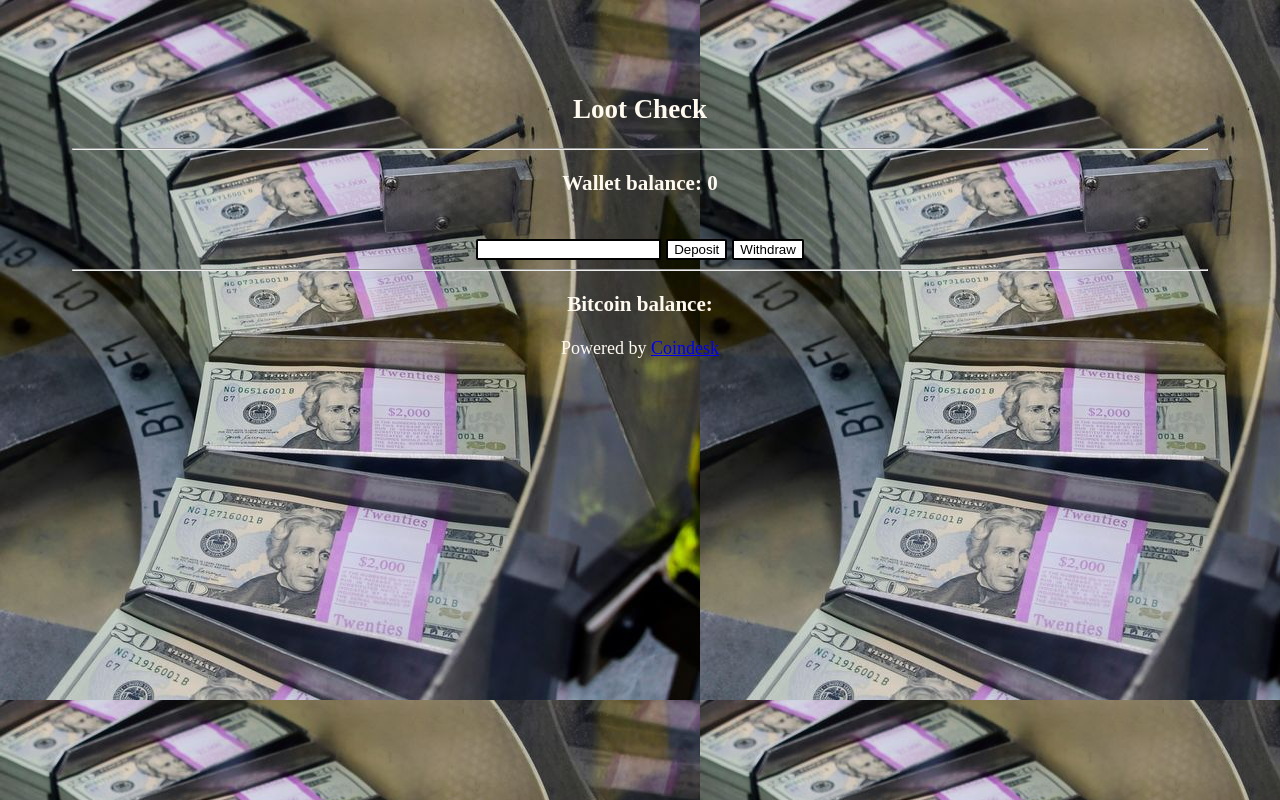
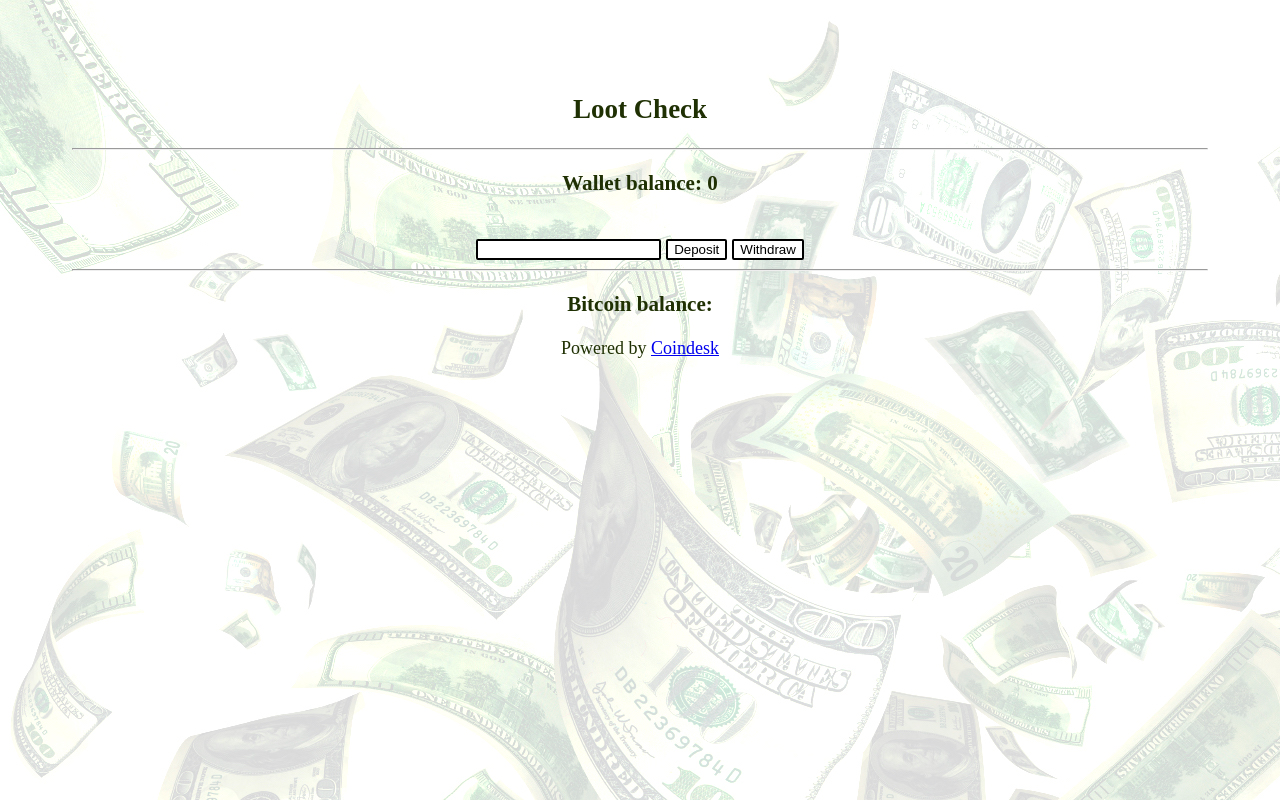
Before and after one commit to fredWills224/loot-check, a React (Create React App) app: page / in a window 1280 px wide. Built offline with nearby package versions, Linux system fonts and the light colour scheme; no server answers; what sfcookies would draw is missing.

Commit message:
its ready

```diff
--- a/src/components/App.jsx
+++ b/src/components/App.jsx
@@ -11,7 +11,7 @@
             <Wallet/>
             <hr/>
             <Loot/>
-            <div>Powered by <a target='_blank' href='https://www.coindesk.com/price'>Coindesk</a></div>
+            <div>Powered by <a target='_blank' rel="noopener noreferrer" href='https://www.coindesk.com/price'>Coindesk</a></div>
 
         </div>
     );
--- a/src/index.css
+++ b/src/index.css
@@ -1,7 +1,7 @@
 body{
-    background-image: url('./assets/c83e1a0b4495d80782f0ca04dd9ebf285a-USD-printing.rsquare.w700.jpg');
+    background-image: url('./assets/background.jpg');
     text-align: center;
-    color: floralwhite;
+    color: rgb(31, 48, 3);
     padding: 5%;
     font-size: 18px;
 }
```
Also changed, not shown: src/assets/background.jpg (added), 1 other file (tests, documents, lock files or other folders).
